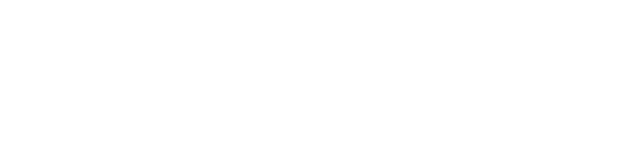
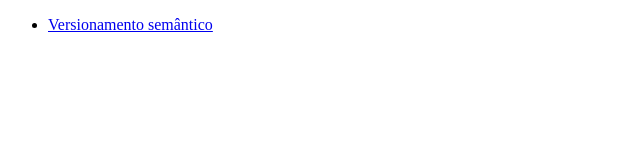
Before and after one commit to DaviSant0s/telos-versionamento, a plain HTML site: page index.html in a window 1280 px wide. Shown: the whole page, without its empty margins (0-640 px from the left). Drawn offline with Linux system fonts and the light colour scheme.

Commit message:
feat(index.html): adicionando menu dos cursos

```diff
--- a/index.html
+++ b/index.html
@@ -7,6 +7,12 @@
     <title>Versionamento de Software</title>
 </head>
 <body>
-
+    <nav>
+        <ul>
+            <li>
+                <a href="semver.html">Versionamento semântico</a>
+            </li>
+        </ul>
+    </nav>
 </body>
 </html>
```
